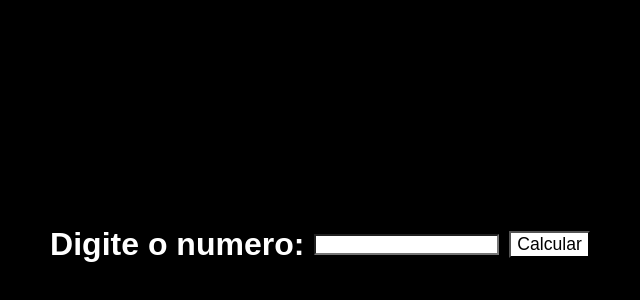
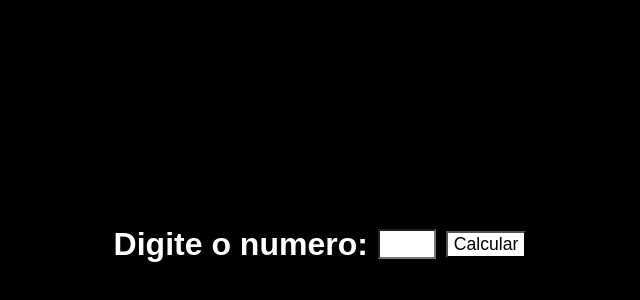
Before and after one commit to CarlosPimSilveira/Projetos, a plain HTML site: page Projeto_Tab/index.html in a window 1280 px wide. Shown: the part 164-464 px from the top of the page, without its empty margins (320-960 px from the left). Drawn offline with Linux system fonts and the light colour scheme.

Commit message:
Alterando o projeto

```diff
--- a/Projeto_Tab/Assets/Css/style.css
+++ b/Projeto_Tab/Assets/Css/style.css
@@ -14,6 +14,9 @@
 #txtNum {
     background-color: white;
     margin: 10px;
+    width: 50px;
+    color: black;
+    font-size: 1.3em;
 }
 
 .btnCalcular {
```
Also changed, not shown: Projeto_Tab/index.html (line endings or trailing spaces).
